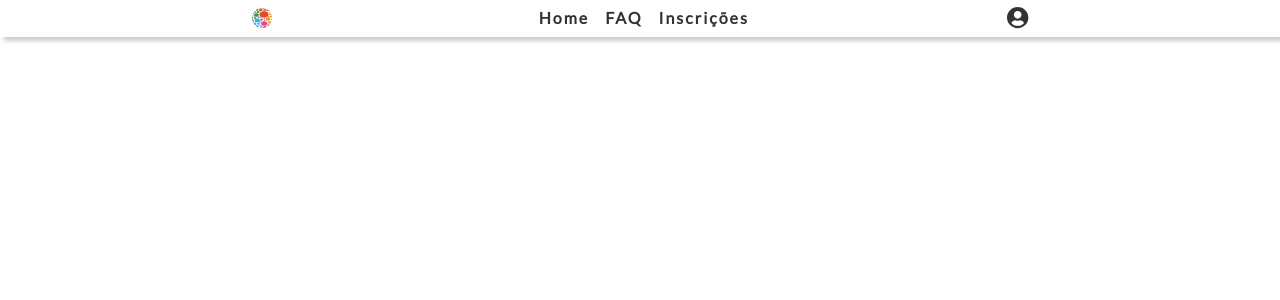
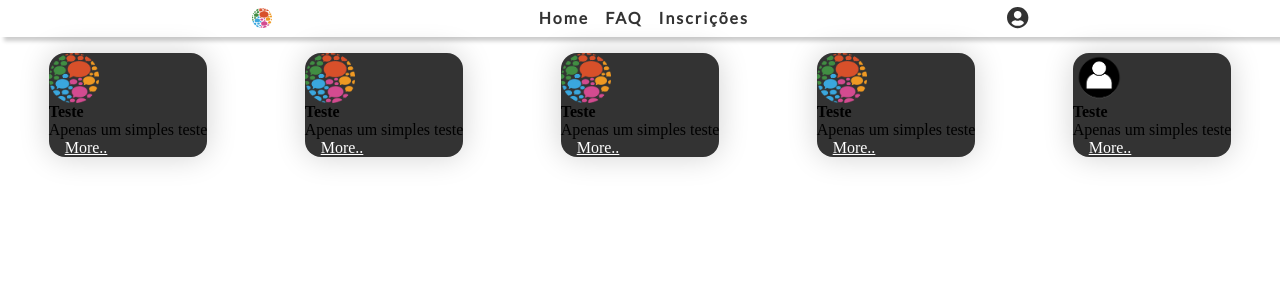
Before and after one commit to tecnologia-share/site-sisins2021, a Next.js app: page / in a window 1280 px wide. Shown: the top 300 px of the page. Built offline with nearby package versions, Linux system fonts and the light colour scheme.

Commit message:
cards prototype

```diff
--- /dev/null
+++ b/src/components/Responsive Cards/index.tsx
@@ -0,0 +1,102 @@
+import { loadGetInitialProps } from 'next/dist/next-server/lib/utils';
+import React from 'react';
+import {
+  Cards,
+  CardBody,
+  CardHeader,
+  Button,
+  StyledCard,
+  CardImage,
+  CardContainer,
+} from '../Responsive Cards/styles';
+
+export default function ResponsiveCards() {
+  return (
+    <Cards>
+      <Card
+        alt={1}
+        header="Teste"
+        text="Apenas um simples teste"
+        href="/ulala"
+        width="50"
+        height="50"
+        src="Navbarbrand.png"
+      />
+      <Card
+        alt={2}
+        header="Teste"
+        text="Apenas um simples teste"
+        href="/ulala"
+        width="50"
+        height="50"
+        src="Navbarbrand.png"
+      />
+      <Card
+        alt={3}
+        header="Teste"
+        text="Apenas um simples teste"
+        href="/ulala"
+        width="50"
+        height="50"
+        src="Navbarbrand.png"
+      />
+      <Card
+        alt={4}
+        header="Teste"
+        text="Apenas um simples teste"
+        href="/ulala"
+        width="50"
+        height="50"
+        src="Navbarbrand.png"
+      />
+      <Card
+        alt={5}
+        header="Teste"
+        text="Apenas um simples teste"
+        href="/ulala"
+        width="50"
+        height="50"
+        src="user.png"
+      />
+    </Cards>
+  );
+}
+
+export const CardImg = (props: { src; alt; width; height }) => {
+  return (
+    <CardImage
+      src={props.src}
+      alt={props.alt}
+      width={props.width}
+      height={props.height}
+    />
+  );
+};
+
+export const Card = (props: {
+  header;
+  text;
+  href;
+  alt;
+  src;
+  width;
+  height;
+}) => {
+  return (
+    <>
+      <StyledCard>
+        <CardContainer>
+          <CardImg
+            src={props.src}
+            alt={props.alt}
+            width={props.width}
+            height={props.height}
+          />
+          <CardHeader>{props.header}</CardHeader>
+          <CardBody>{props.text}</CardBody>
+          <Button href={props.href}>More..</Button>
+        </CardContainer>
+      </StyledCard>
+    </>
+  );
+};
--- /dev/null
+++ b/src/components/Responsive Cards/styles.ts
@@ -0,0 +1,40 @@
+import styled from 'styled-components';
+
+export const Cards = styled.div`
+  display: grid;
+  place-items: center center;
+  grid-template-columns: repeat(auto-fit, minmax(10rem, 1fr));
+  padding: 1rem;
+  grid-gap: 2rem;
+`;
+
+export const StyledCard = styled.div`
+  background-color: #333;
+  border-radius: 1rem;
+  box-shadow: 0 0 30px rgba(0, 0, 0, 0.18);
+`;
+
+export const CardHeader = styled.h4``;
+
+export const CardBody = styled.p``;
+
+export const Button = styled.a`
+  color: white;
+  padding: 1rem;
+`;
+
+export const CardImage = styled.img`
+  display: block;
+  position: relative;
+  border-radius: 1rem 1rem 0 0;
+  width: ${(props) => props.width};
+  height: ${(props) => props.height};
+  alt: ${(props) => props.alt};
+  src: ${(props) => props.src};
+`;
+
+export const CardContainer = styled.div`
+  position: relative;
+  align-items: center;
+  justify-content: space-around;
+`;
--- a/src/pages/index.tsx
+++ b/src/pages/index.tsx
@@ -1,6 +1,12 @@
 import { Nav } from '../components/Nav/index';
+import ResponsiveCards from '../components/Responsive Cards/index';
 const Home = () => {
-  return <Nav />;
+  return (
+    <>
+      <Nav />
+      <ResponsiveCards />
+    </>
+  );
 };
 
 export default Home;
```
